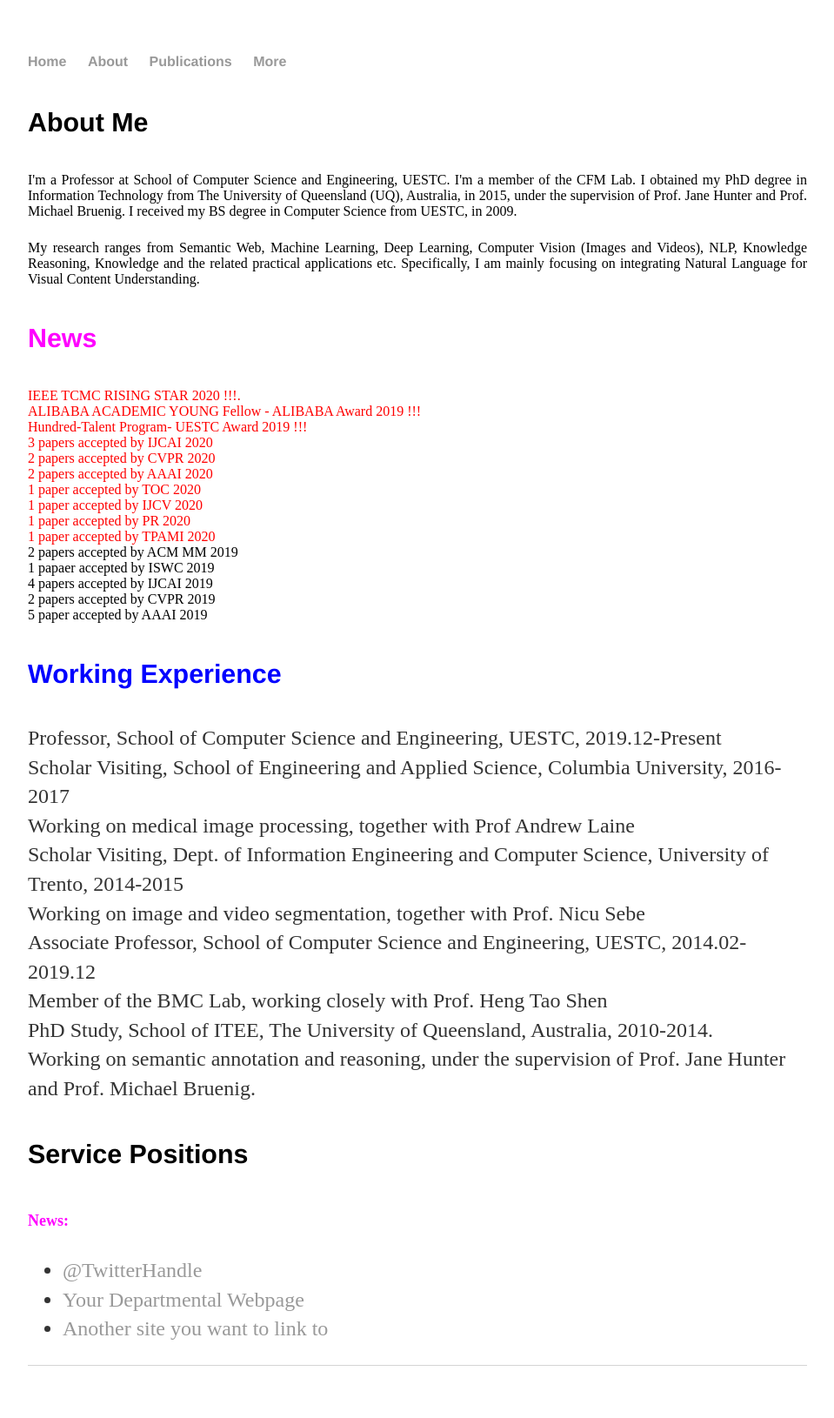
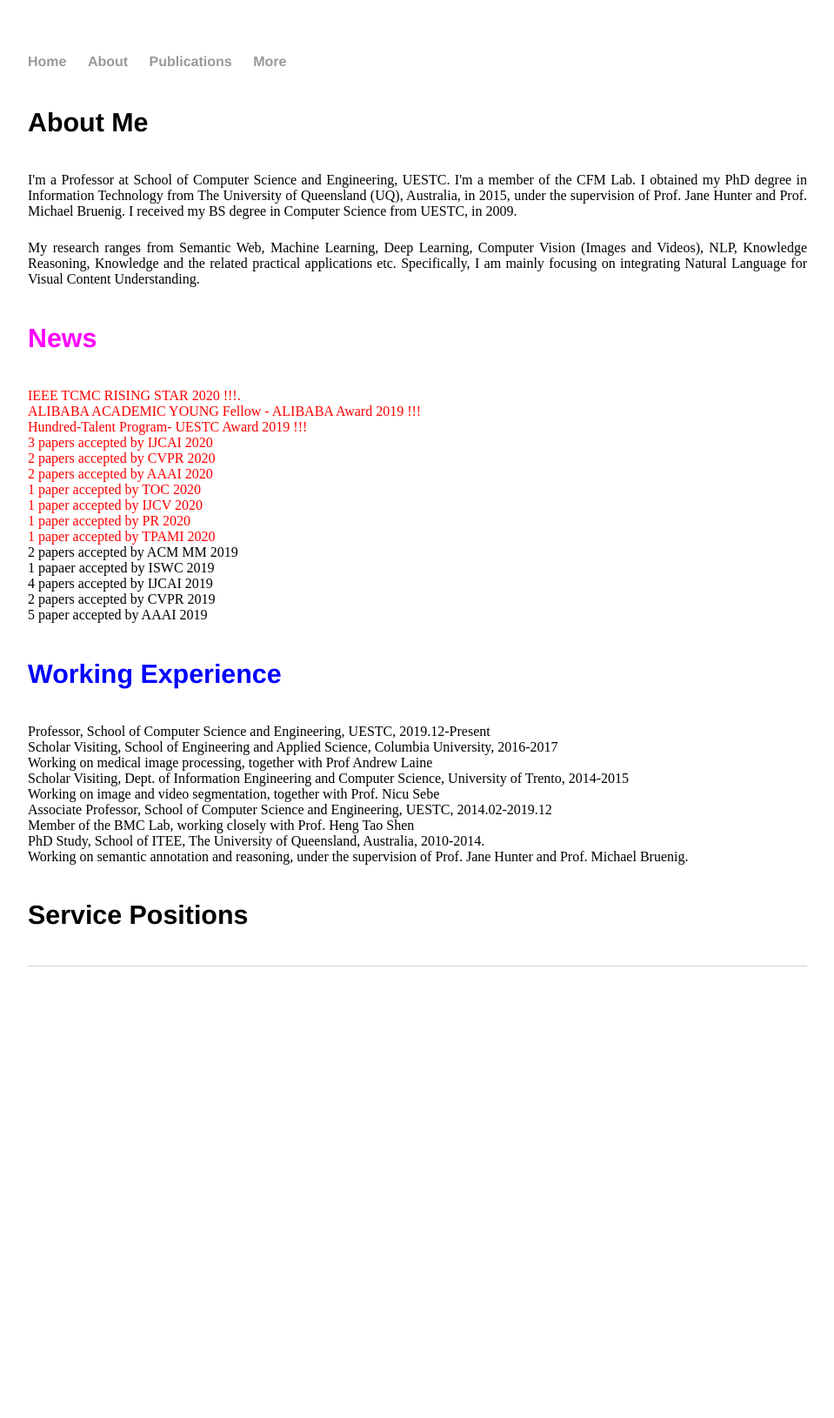
Before and after one commit to lianliGao/lianligao.github.io, a Jekyll site: the page built from about/index.html, in a window 1280 px wide. Shown: the whole page at 87% size, without its empty margins (160-1119 px from the left). Built offline with Jekyll 4.4.1, drawn with Linux system fonts in a browser that asks for light colours; after the commit the page ends 1171 px from its top, so only the background shows below that.

Commit message:
Update index.html

```diff
--- a/about/index.html
+++ b/about/index.html
@@ -10,7 +10,7 @@
                         <p> <div style="text-align:justify;">My research ranges from Semantic Web, Machine Learning, Deep Learning, Computer Vision (Images and Videos), NLP, Knowledge Reasoning, Knowledge and the related practical applications etc.  Specifically, I am mainly focusing on integrating Natural Language for Visual Content Understanding. </div> </p<h2>
 
 <h4 style="color:rgb(255,0,255);">News</h4>
-<p><div>
+<p><div style="text-align:justify;">
 	<font color="#ff0000" >IEEE TCMC RISING STAR 2020 !!!.</font><br>
 	<font color="#ff0000" >ALIBABA ACADEMIC YOUNG Fellow - ALIBABA Award 2019 !!!</font><br>
 	<font color="#ff0000" >Hundred-Talent Program- UESTC Award 2019 !!!</font><br>
@@ -30,7 +30,7 @@
 </div></p>
 
 <h4> <font color="#0000ff">Working Experience</font></h4>
-<p>Professor, School of Computer Science and Engineering, UESTC, 2019.12-Present<br>
+<p><div style="text-align:justify;">Professor, School of Computer Science and Engineering, UESTC, 2019.12-Present<br>
 Scholar Visiting, School of Engineering and Applied Science, Columbia University, 2016-2017<br>
 Working on medical image processing, together with Prof Andrew Laine<br>
 Scholar Visiting, Dept. of Information Engineering and Computer Science, University of Trento, 2014-2015<br>
@@ -39,21 +39,8 @@
 Member of the BMC Lab, working closely with Prof. Heng Tao Shen<br>
 PhD Study, School of ITEE, The University of Queensland, Australia, 2010-2014.<br>
 Working on semantic annotation and reasoning, under the supervision of Prof. Jane Hunter and Prof. Michael Bruenig.
-</p>
+</div></p>
 <h4>Service Positions</h4>
 
 
-
-
-<p><font color="#ff00ff" face="times new roman, serif" size="4"><b>News:</b></font></p>
-
-			<ul>
-
-				</ul>
-
-			<ul class="contacts">
-				<li><a href="#">@TwitterHandle</a></li>
-				<li><a href="#">Your Departmental Webpage</a></li>
-				<li><a href="#">Another site you want to link to</a></li>
-				</ul>
 		</div>
```
